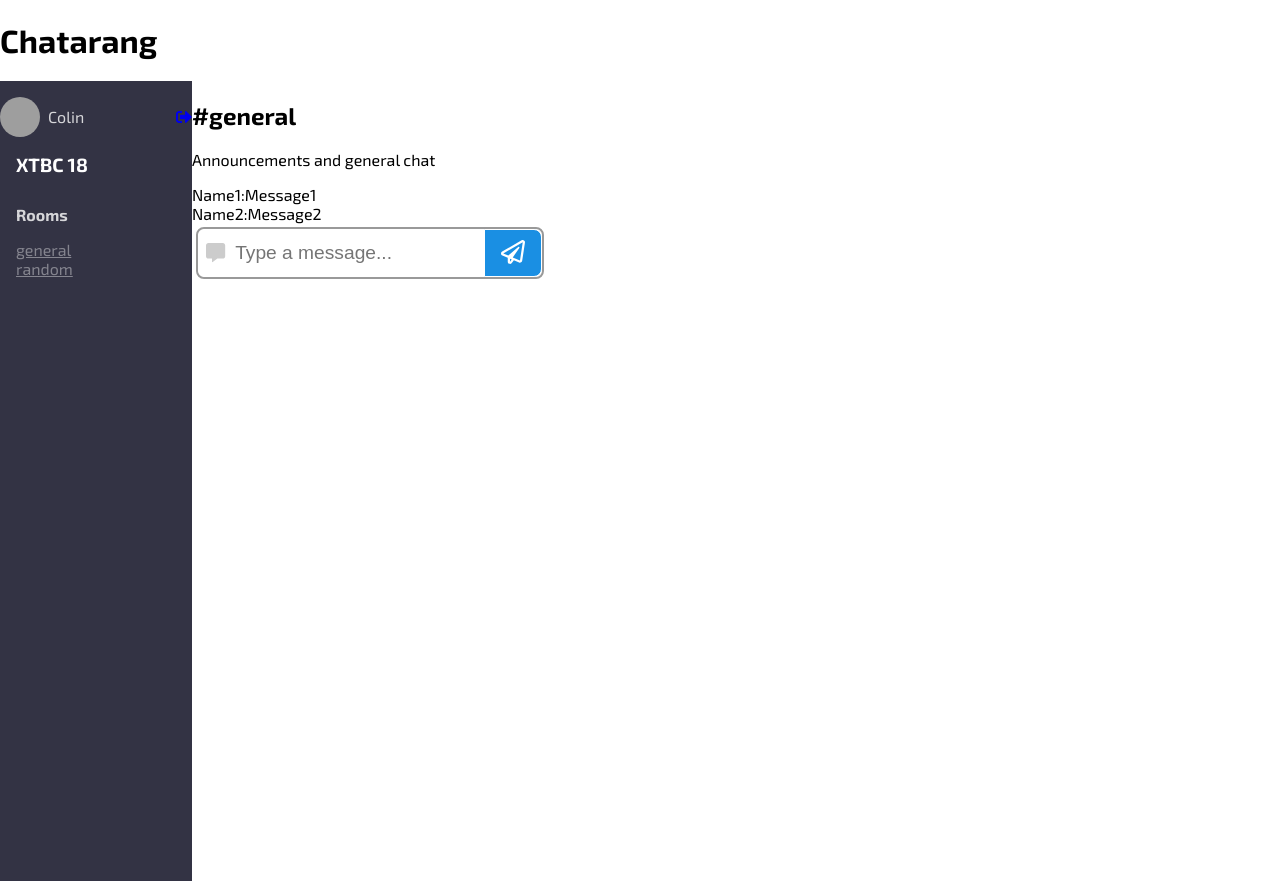
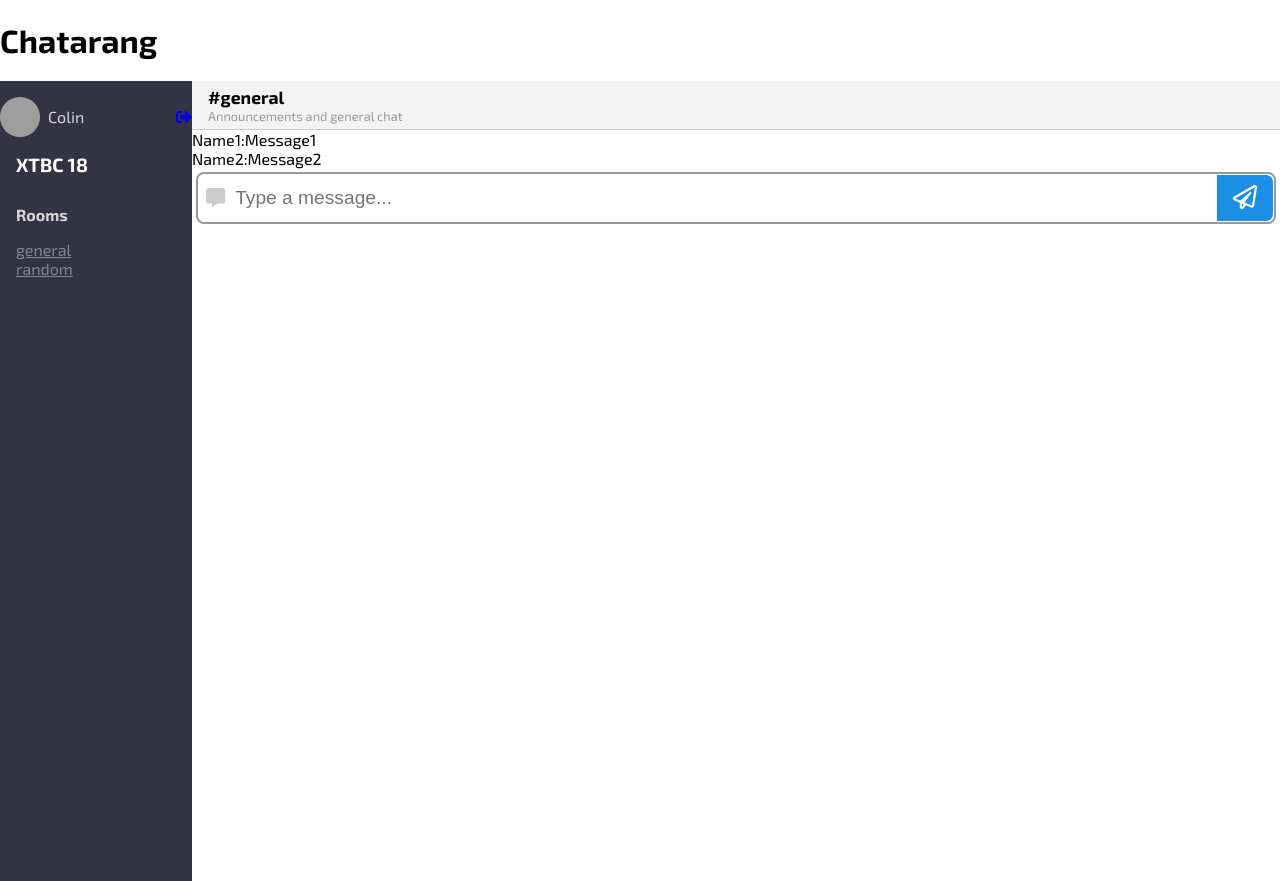
Before and after one commit to ColinHayes985/Chatarang, a React (Create React App) app: page / in a window 1280 px wide. Built offline with nearby package versions, Linux system fonts and the light colour scheme; grey boxes are pictures that could not be loaded.

Commit message:
Styled Chat and ChatHeader

```diff
--- a/src/Chat.js
+++ b/src/Chat.js
@@ -43,7 +43,7 @@ class Chat extends Component {
     }
     render() {
         return(
-            <div className="Chat">
+            <div className="Chat" style={styles.Chat}>
                 <ChatHeader/>
                 <MessageList messages={this.state.messages}/>
                 <MessageForm addMessage={this.addMessage}/>
@@ -52,4 +52,12 @@ class Chat extends Component {
     }
 }
 
+const styles={
+    Chat:{
+        flex:'1',
+        display: 'flex',
+        flexDirection: 'column',
+    }
+}
+
 export default Chat;
--- a/src/ChatHeader.js
+++ b/src/ChatHeader.js
@@ -2,13 +2,33 @@ import React from 'react';
 
 const ChatHeader = () => {
     return(
-        <header className="ChatHeader">
-            <div className="roomInfo">
-                <h2>#general</h2>
-                <p>Announcements and general chat</p>
+        <header className="ChatHeader" style={styles.ChatHeader}>
+            <div className="roomInfo" >
+                <h2 style={styles.roomInfoh2}>#general</h2>
+                <p style={styles.roomInfop}>Announcements and general chat</p>
             </div>
         </header>
     )
 }
 
+const styles={
+    ChatHeader: {
+        backgroundColor: '#f3f3f3',
+        borderBottom: '1px solid #ccc',
+        height: '3rem',
+        padding: '0 1rem',
+        display: 'flex',
+        alignItems: 'center',
+    },
+    roomInfoh2: {
+        fontSize: '1.1rem',
+        margin: '0',
+    },
+
+    roomInfop: {
+        color: '#999',
+        margin: '0',
+        fontSize: '0.8rem',
+    }
+}
 export default ChatHeader;
```
